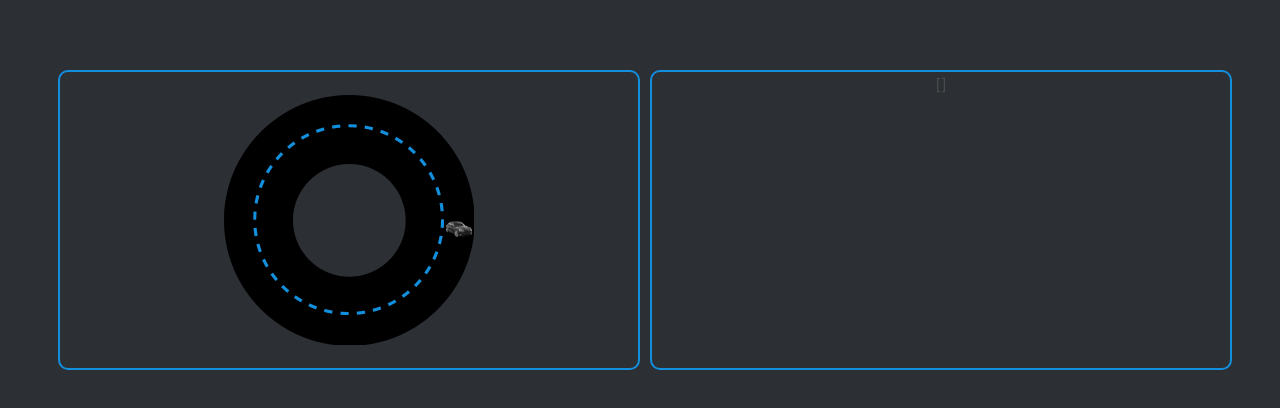
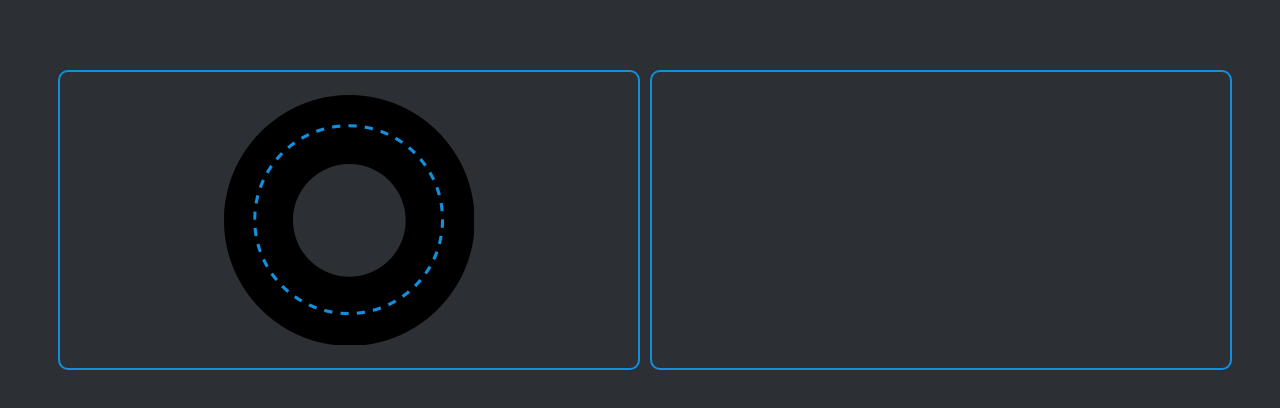
Before and after one commit to jszt/DCRV_interface_graphique_de_supervision, a Vue app: page / in a window 1280 px wide. Shown: the part 248-656 px from the top of the page. Built offline with nearby package versions, Linux system fonts and the light colour scheme.

Commit message:
amélioration design, mode co/deco, modes de course

```diff
--- a/src/components/ControlComponent.vue
+++ b/src/components/ControlComponent.vue
@@ -27,9 +27,8 @@ export default {
         // La méthode connexion permet d'ouvrir une connexion Web socket et d'écouter les connexions entrantes venant des voitures
         connexion() {
             // On ouvre une connexion web socket avec le paramètre interface qui correspond à l'id de ce client
-             let socket = new WebSocket("ws://localhost:8000/interface")
-            //let socket = new WebSocket("ws://192.168.1.45:8000/interface")
-            //let socket = new WebSocket("ws://10.22.202.44:8000/interface")
+            //let socket = new WebSocket("ws://10.3.141.1:8000/interface")
+            let socket = new WebSocket("ws://localhost:8000/interface")
             // On stocke le socket
             this.websocket = socket
 
@@ -40,17 +39,27 @@ export default {
 
             // Evenement lors de la réception d'un message de la part
             socket.onmessage = function (event) {
-              // On envoie la position au composant parent, qui va l'envoyer au displayComponent
-              this.$emit('voiture', JSON.parse(event.data))
+              // On envoie les données reçues de la voiture au composant parent soit MainComponent, qui va l'envoyer au displayComponent
+              this.$emit('newdatafromcar', JSON.parse(event.data))
             }.bind(this)
 
             // Evenement lors de la fermeture de la socket
             socket.onclose = function (event) {
                 socket.close()
             }
+
+            // On met l'état à faux, quand l'état est vraie, on indique au Display component que l'on est coonecté
+            this.$emit('changestate', true)
         },
         deconnexion() {
+          // On indique au serveur que l'on se déconnecte
+           let json_deconnexion = {
+            "mode": "DECONNEXION"
+          }
+          this.websocket.send(JSON.stringify(json_deconnexion))
             this.websocket.close()
+            // on indique au DisplayComponent que l'on se déconnecte
+            this.$emit('changestate', false)
         },
         drapeau_vert() {
           let json_drapeau_vert = {
@@ -60,8 +69,7 @@ export default {
         },
         drapeau_rouge() {
           let json_drapeau_rouge = {
-            "mode": "DRAPEAU_ROUGE",
-            "vitesse": 0
+            "mode": "DRAPEAU_ROUGE"
           }
           this.websocket.send(JSON.stringify(json_drapeau_rouge))
         },
--- a/src/components/DisplayComponent.vue
+++ b/src/components/DisplayComponent.vue
@@ -3,19 +3,22 @@
     <div class="container display-container">
         <div id="circuit">
             <img id="image-circuit" class="image" src="../assets/circuit.png">
-            <img id="1" class="image voiture" src="../assets/tesla.png">
-            <img id="2" class="image voiture" src="../assets/tesla.png">
+            <img
+                v-for="voiture in voitures"
+                v-bind:key="voiture.id"
+                :id="voiture.id"
+                class="image voiture" :src="getImgUrl(voiture.id)"
+            />
         </div>
     </div>
     <div class=" container display-container">
-        {{voitures}}
         <div
             v-for="voiture in voitures"
             v-bind:key="voiture.id"
             class="container-voiture"
         >
-            <img class="image is-128x128" src="../assets/tesla.png">
-            <p class="title is-5 voiture-info">Voiture {{voiture.id}}: Tesla</p>
+            <img class="image is-128x128" :src="getImgUrl(voiture.id)">
+            <p class="title is-5 voiture-info">Voiture : {{voiture.id}}</p>
             <p class="subtitle is-small voiture-info"> Position: {{voiture.position}}</p>
         </div>
     </div>
@@ -34,6 +37,9 @@ export default {
     props: {
       voiture: {
         type: Object
+      },
+      state: {
+        type: Boolean
       }
     },
     watch: {
@@ -41,23 +47,35 @@ export default {
       // quand une varaible change de valeur on lance une fonction
       // ici quand l'état de la voiture change on effectue cette fonction:
       voiture: function (v) {
+        // On regarde le mode
+        switch (v.mode) {
+            // Quand la voiture a été déco
+            case 'DECONNEXION':
+                this.supprimerVoiture(v.id)
+            break;
+            // Quand on recoit une position
+            default:
                 // On regarde si c'est la première connexion de la voiture
                 // et on ajoute la voiture sur le circuit
                 this.ajoutVoiture(v)
                 // On ajoute la position dans les données du composant
                 this.updateVoiture(v)
-        //this. = parseFloat(v.position.toFixed(2))
                 // On change la position de la voiture sur le circuit
-        // TODO: gérer plusieurs voitures
                 this.mouvementVoiture(v.position, v.id)
+            break;
+        }
+      },
+      state: function(state) {
+          // Si on s'est déconnecté
+          if(state === false){
+              this.voitures = [];
+          }
       }
     },
     methods: {
         // Faire avancer la voiture à la position donnée
         mouvementVoiture(position, id) {
             // TODO: vérifier si position compris entre 0 et 1
-
-            // TODO: Récupération de la voiture en fonction de l'id
 
             // Calcul de l'ordonnée et de l'abscisse
             // on inverse pour aller dans le sens positif
@@ -66,7 +84,6 @@ export default {
             let x = Math.cos(2 * Math.PI * position) * 100
             let y = Math.sin(2 * Math.PI * position) * 100
 
-            // TODO: créer la voiture dans le code Js
             let voitureImg = document.getElementById(id)
 
             // On place la voiture sur le circuit
@@ -89,9 +106,25 @@ export default {
         updateVoiture(voiture){
             this.voitures.forEach((v, index) => {
                 if(voiture.id === v.id){
-                    this.voitures[index].position = voiture.position
+                    this.voitures[index].position = parseFloat(voiture.position.toFixed(2))
                 }
             });
+        },
+        supprimerVoiture(id) {
+            this.voitures.forEach((voiture, index) => {
+                if(voiture.id === id){
+                    // supprimer la voiture
+                    this.voitures.splice(index,1)
+                }
+            });
+        },
+        // Cette fonction permet de récupérer une image après la compilation du template
+        // Elle utilisé pour afficher l'image des voitures, car on affiche leurs images après la compilation du template.
+        // Après la compilation, on ne peut plus accèder aux images via le dossier assets
+        // On récupère un lien du style /static/img/xxx.png
+        getImgUrl(id){
+            var images = require.context('../assets/', false, /\.png$/)
+            return images('./' + id + ".png")
         }
     }
 }
--- a/src/components/MainComponent.vue
+++ b/src/components/MainComponent.vue
@@ -1,7 +1,7 @@
 <template>
 <div id="main">
-    <control-component @voiture="getEtatVoiture" />
-    <display-component v-bind:voiture="voiture"/>
+    <control-component @newdatafromcar="getCarData" @changestate="changeState" />
+    <display-component v-bind:voiture="voiture" v-bind:state="state"/>
 </div>
 </template>
 
@@ -17,12 +17,18 @@ export default {
     },
     data() {
         return {
-          voiture: null
+          voiture: null,
+          // Indique si l'on est connecté ou pas, de base non
+          state: false
         }
     },
     methods: {
-      getEtatVoiture(voiture){
-        this.voiture = voiture;
+      getCarData(data){
+        this.voiture = data;
+      },
+      changeState(state){
+        // On envoie le nouvel état au DisplayComponent
+        this.state = state;
       }
     }
 }
```
Also changed, not shown: src/assets/audi.png (added), src/assets/bmw.png (added). Lines whose indentation alone changed are shown as unchanged.
